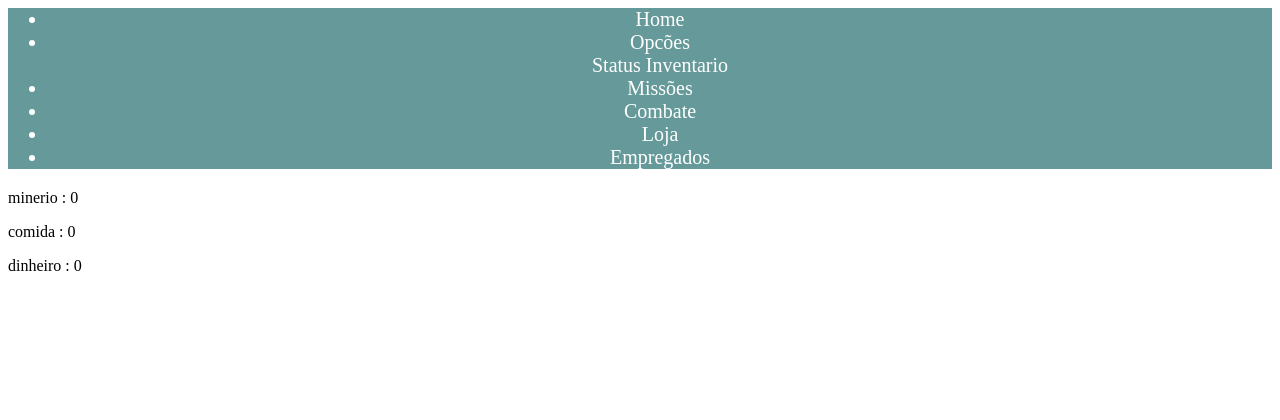
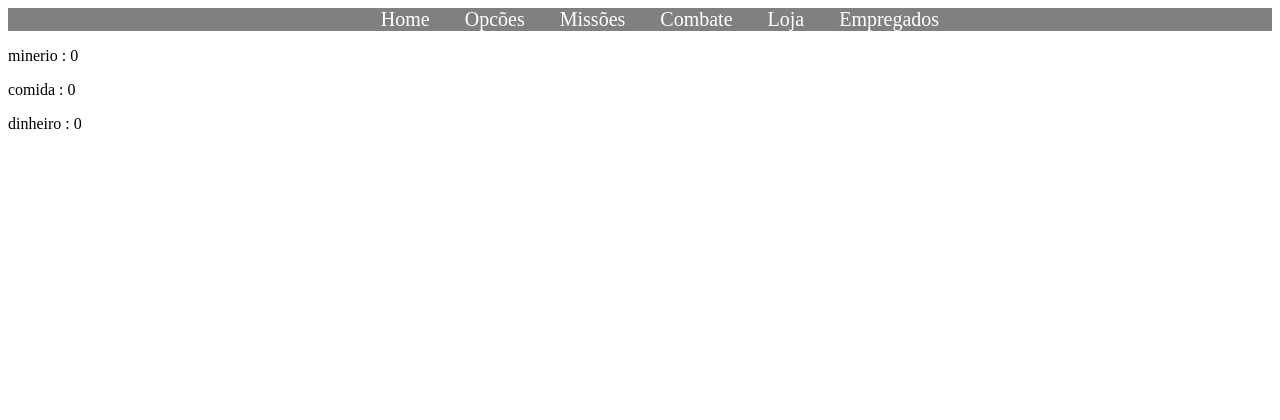
Before and after one commit to ireallyNEEDanUserName/Projeto-Principal, a PHP site: page /IdleBrowser/inventario.html in a window 1280 px wide. Shown: the top 420 px of the page. Run offline with PHP 8.4, Linux system fonts and the light colour scheme.

Commit message:
Update style.css

```diff
--- a/v3.0/html/IdleBrowser/style.css
+++ b/v3.0/html/IdleBrowser/style.css
@@ -8,16 +8,70 @@
 	color: white;
 }
 
-#Menu , #statusEmpregado, #barraStatus{
+#statusEmpregado, #barraStatus {
 	background-color: #669999;
 	text-align: center;
 	font-size: 20px;
 	color: white;
 }
 
+/* MENU */
+#Menu {
+	background-color: grey;
+	margin: auto;
+	text-align: center;
+	color: white;
+	font-size: 20px;
+}
+
 .Menu:hover {
 	color: black;
 }
+
+ul {
+	list-style-type: none;
+	overflow: hidden;
+	text-align: center;
+	margin-bottom: 10px;
+}
+
+li {
+	margin: auto;
+	padding-left: 15px;
+	padding-right: 15px;
+	text-align: center;
+	display: inline;
+}
+
+
+.mOpDrop, #opDrop{
+	display: inline-block;
+}
+
+.opContent {
+	display: none;
+	position: absolute;
+	border: 3px solid black;
+}
+
+.opContent a{
+	color: white;
+    padding: 6px 8px;
+    text-decoration: none;
+    display: block;
+    text-align: center;
+	background-color: grey;
+}
+
+.opContent a:hover {
+	color:black;
+	background-color: white;
+}
+
+.mOpDrop:hover .opContent{
+	display: block;
+}
+/* FIM DO MENU */
 
 #textoBarra{
 	width: 100px;
```
